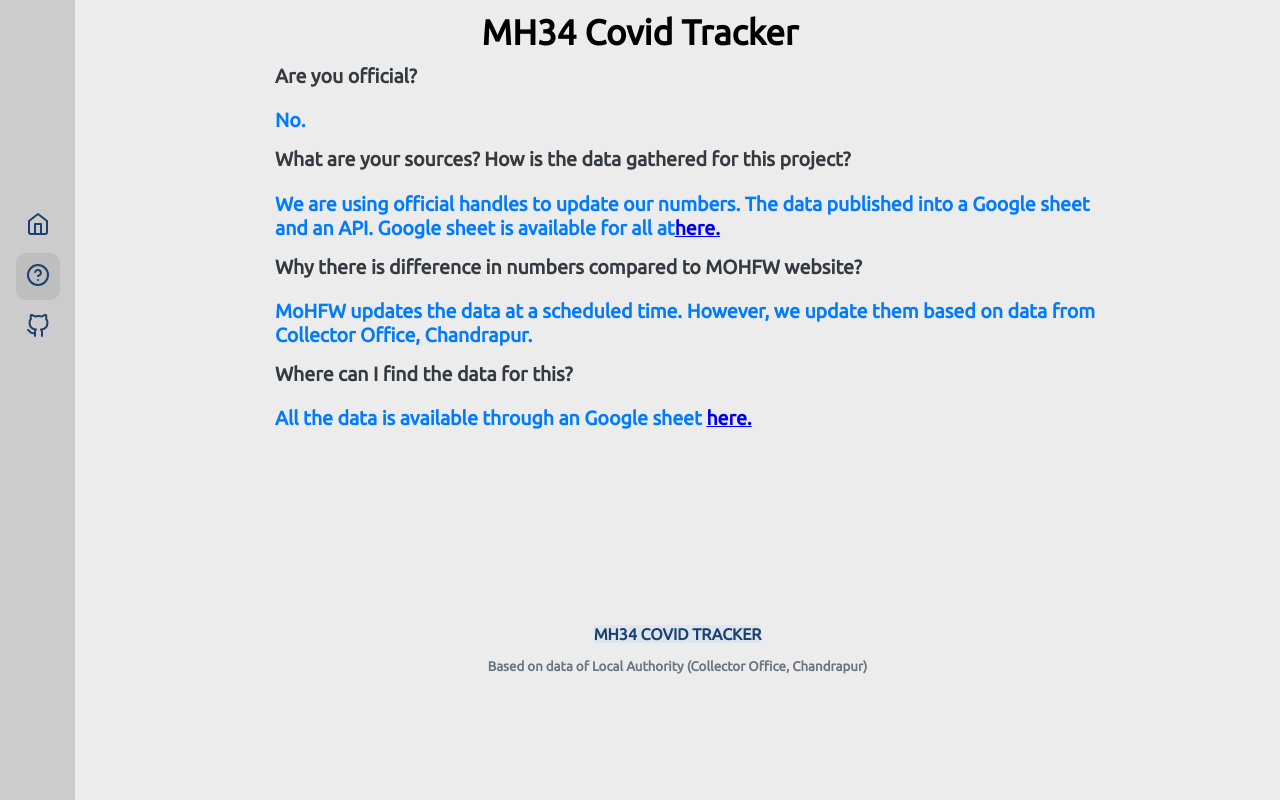
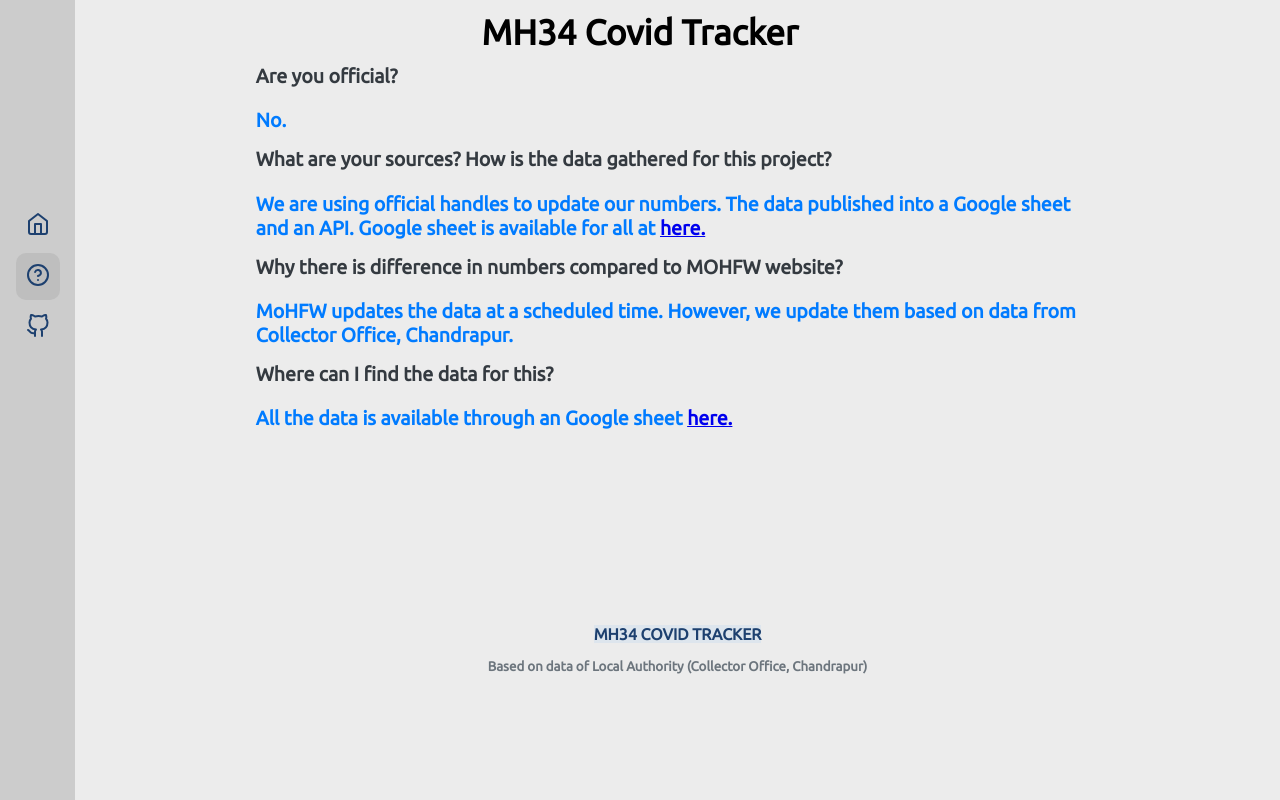
Before and after one commit to Pragalbhmandaokar/CovidTracker, a React (Create React App) app: page /about in a window 1280 px wide. Built offline with nearby package versions, Linux system fonts and the light colour scheme.

Commit message:
Few UI tweaks

```diff
--- a/src/views/About/About.js
+++ b/src/views/About/About.js
@@ -12,7 +12,7 @@
 		<h2 className={style.Answer}>
 			We are using official handles to update our numbers. The data
 			published into a Google sheet and an API. Google sheet is available
-			for all at
+			for all at{" "}
 			<a
 				href='https://docs.google.com/spreadsheets/d/e/2PACX-1vRv1_RoVZIMC8gz2zRwRd-C3e5vqyYbIyVAA3SYE9UUG2lL1BaMk2Q9MYO0SjY5MFvFDzk4AxF_xSci/pubhtml'
 				target='_blank'
--- a/src/views/About/About.module.css
+++ b/src/views/About/About.module.css
@@ -4,8 +4,7 @@
 	min-height: 30rem;
 	width: 70%;
 	text-align: left;
-	margin-left: 200px;
-	margin-right: 200px;
+	margin: auto;
 	font-size: small;
 }
 
```
